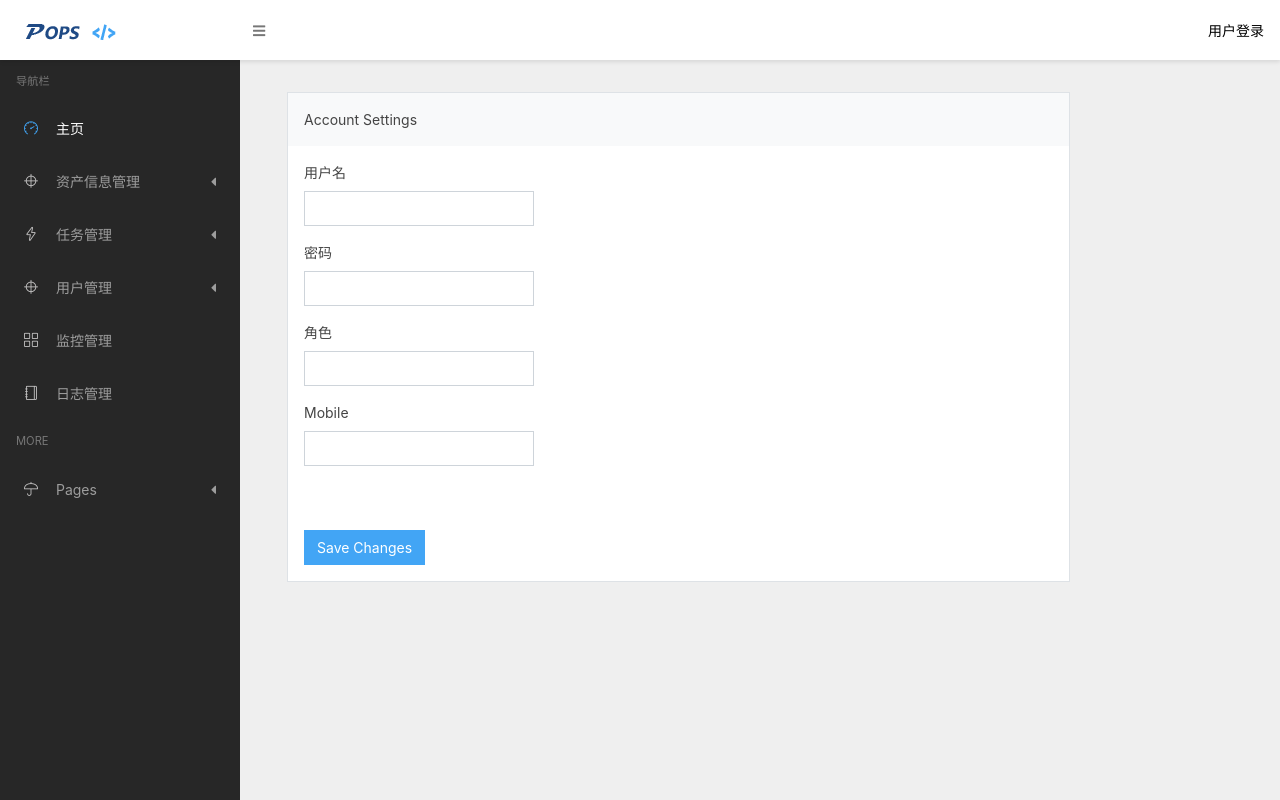
After one commit to LettyCai/OpsAuto, a Django app: page /register/ in a window 1280 px wide. The commit adds this page. Run offline with Django 3.2, Linux system fonts and the light colour scheme; some libraries are stand-ins or nearby versions.

```diff
--- a/OpsAuto/urls.py
+++ b/OpsAuto/urls.py
@@ -17,7 +17,7 @@ from django.contrib import admin
 from django.urls import path,re_path
 from hostsinfo.views import HostInfoView,AddHostView,CollectHostView,AddGroupView,GroupListView,HostDetailView,DelHostView,ModifyGroupView,DelGroupView,ModifyHostView
 from taskdo.views import KillTtypView, UploadView,TaskDoView,FindLogView,LogDetailsView,gethost,getajaxtask
-from users.views import IndexView,LoginView,LogoutView,UsersListView,UserSettingsView,UserProfileView
+from users.views import IndexView,LoginView,LogoutView,UsersListView,UserSettingsView,UserProfileView,RegisterView
 
 urlpatterns = [
     path('index/',  IndexView.as_view(),name="index"),
@@ -31,6 +31,7 @@ urlpatterns = [
     path('upload/', UploadView.as_view(), name="upload"),
     path('login/', LoginView.as_view(), name="login"),
     path('logout/', LogoutView.as_view(), name="logout"),
+    path('register/',RegisterView.as_view(), name="register"),
     re_path(r'^hostdetail(?P<host_id>.*)/$',HostDetailView.as_view(),name="hostdetail"),
     path('userlist/',UsersListView.as_view(), name="userlist"),
     path('usersettings/',UserSettingsView.as_view(), name="usersettings"),
--- a/templates/base.html
+++ b/templates/base.html
@@ -130,13 +130,34 @@
 
                     </li>
 
+
                     {% ifnotequal request.user.role 2%}
-                    <li class="nav-item">
-                        <a href="/userlist/" class="nav-link">
-                            <i class="icon icon-puzzle"></i> 用户管理
+                    <li class="nav-item nav-dropdown">
+                        <a href="#" class="nav-link nav-dropdown-toggle">
+                            <i class="icon icon-target"></i> 用户管理 <i class="fa fa-caret-left"></i>
                         </a>
+
+                        <ul class="nav-dropdown-items">
+                            <li class="nav-item">
+                                <a href="/userlist/" class="nav-link">
+                                    <i class="icon icon-target"></i> 用户列表
+                                </a>
+                            </li>
+                        </ul>
+                        <ul class="nav-dropdown-items">
+                            <li class="nav-item">
+                                <a href="/register/" class="nav-link">
+                                    <i class="icon icon-target"></i> 新增用户
+                                </a>
+                            </li>
+                        </ul>
                     </li>
-                {% endifnotequal %}
+            {% endifnotequal %}
+
+
+
+
+
                     <li class="nav-item">
                         <a href="tables.html" class="nav-link">
                             <i class="icon icon-grid"></i> 监控管理
--- /dev/null
+++ b/templates/register.html
@@ -0,0 +1,72 @@
+{% extends "base.html" %}
+{% block content %}
+
+
+<div class="container-fluid">
+                <div class="row">
+
+
+                    <div class="col-md-10">
+                         <form id="userform" action="/register/" method="post" autocomplete="off">
+                        <div class="card">
+                            <div class="card-header bg-light">
+                                Account Settings
+                            </div>
+
+                            <div class="card-body">
+                                <div class="row mb-5">
+
+
+                                    <div class="col-md-8">
+                                        <div class="row">
+                                            <div class="col-md-6">
+
+                                                <div class="form-group">
+
+                                                    <label class="form-control-label">用户名</label>
+                                                    <input class="form-control" name="username" value="">
+                                                    <input name="user_id" value="" type="hidden">
+                                                </div>
+                                            </div>
+
+                                        </div>
+
+                                        <div class="row">
+                                            <div class="col-md-6">
+                                                <div class="form-group">
+                                                    <label class="form-control-label">密码</label>
+                                                    <input class="form-control" name="email" value="">
+                                                </div>
+                                            </div>
+                                        </div>
+
+                                        <div class="row">
+                                            <div class="col-md-6">
+                                                <div class="form-group">
+                                                    <label class="form-control-label">角色</label>
+                                                    <input class="form-control" name="mobile" value="">
+                                                </div>
+                                            </div>
+                                        </div>
+
+                                         <div class="row">
+                                            <div class="col-md-6">
+                                                <div class="form-group">
+                                                    <label class="form-control-label">Mobile</label>
+                                                    <input class="form-control" name="mobile" value="">
+                                                </div>
+                                            </div>
+                                        </div>
+                                    </div>
+                                </div>
+                                <div>  <button type="submit" class="btn btn-primary">Save Changes</button></div>
+
+
+
+                        </div>
+                                {% csrf_token %}
+                        </div></form>
+                    </div>
+                </div>
+            </div>
+{% endblock %}
--- a/users/views.py
+++ b/users/views.py
@@ -22,7 +22,6 @@ class IndexView(LoginRequiredMixin,View):
         return render(request, 'index.html', {'host_num': host_num, 'group_num': group_num})
 
 
-
 class LoginView(View):
     """
     用户登录
@@ -33,9 +32,6 @@ class LoginView(View):
     def post(self,request):
         username = request.POST.get('username',"")
         password = request.POST.get('password',"")
-
-        print(username)
-        print(password)
 
         user = authenticate(username=username, password=password)
 
@@ -76,7 +72,6 @@ class UserSettingsView(LoginRequiredMixin,View):
     用户修改个人信息
     """
     def get(self,request):
-
         return render(request,'settings.html')
 
     def post(self,request):
@@ -153,3 +148,7 @@ class UserProfileView(UserPassesTestMixin,View):
         # 2次密码不同：
         else:
             return render(request, "500.html", {"msg": "密码不一致"})
+
+class RegisterView(View):
+    def get(self,request):
+        return render(request,"register.html")
```
Also changed, not shown: 1 other file.
